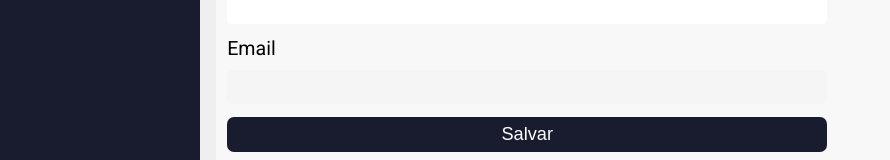
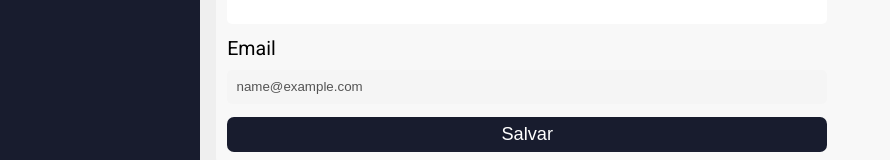
Before and after one commit to M-de-Mateus/Sistema-chamados, a React (Create React App) app: page /profile in a window 1280 px wide. Shown: the part 441-601 px from the top of the page, without its empty margins (0-890 px from the left). Built offline with nearby package versions, Linux system fonts and the light colour scheme; no server answers; sample sign-in values are in the browser's storage.

Commit message:
correção de erro

```diff
--- a/src/pages/Profile/index.js
+++ b/src/pages/Profile/index.js
@@ -13,11 +13,11 @@ import { FiSettings, FiUpload } from 'react-icons/fi';
 export default function Profile(){
   const { user, signOut, setUser, storageUser } = useContext(AuthContext);
 
-  const { nome, setNome } = useState(user && user.nome);
-  const { email, setEmail } = useState(user && user.email);
+  const  [nome, setNome] = useState(user && user.nome);
+  const  [ email, setEmail] = useState(user && user.email);
 
-  const { avatarUrl, setAvatarUrl } = useState(user && user.avatarUrl);
-  const { imageAvatar, setImageAvatar } = useState(null);
+  const [ avatarUrl, setAvatarUrl ] = useState(user && user.avatarUrl);
+  const [ imageAvatar, setImageAvatar ] = useState(null);
 
 
   function handleFile(e){
```
